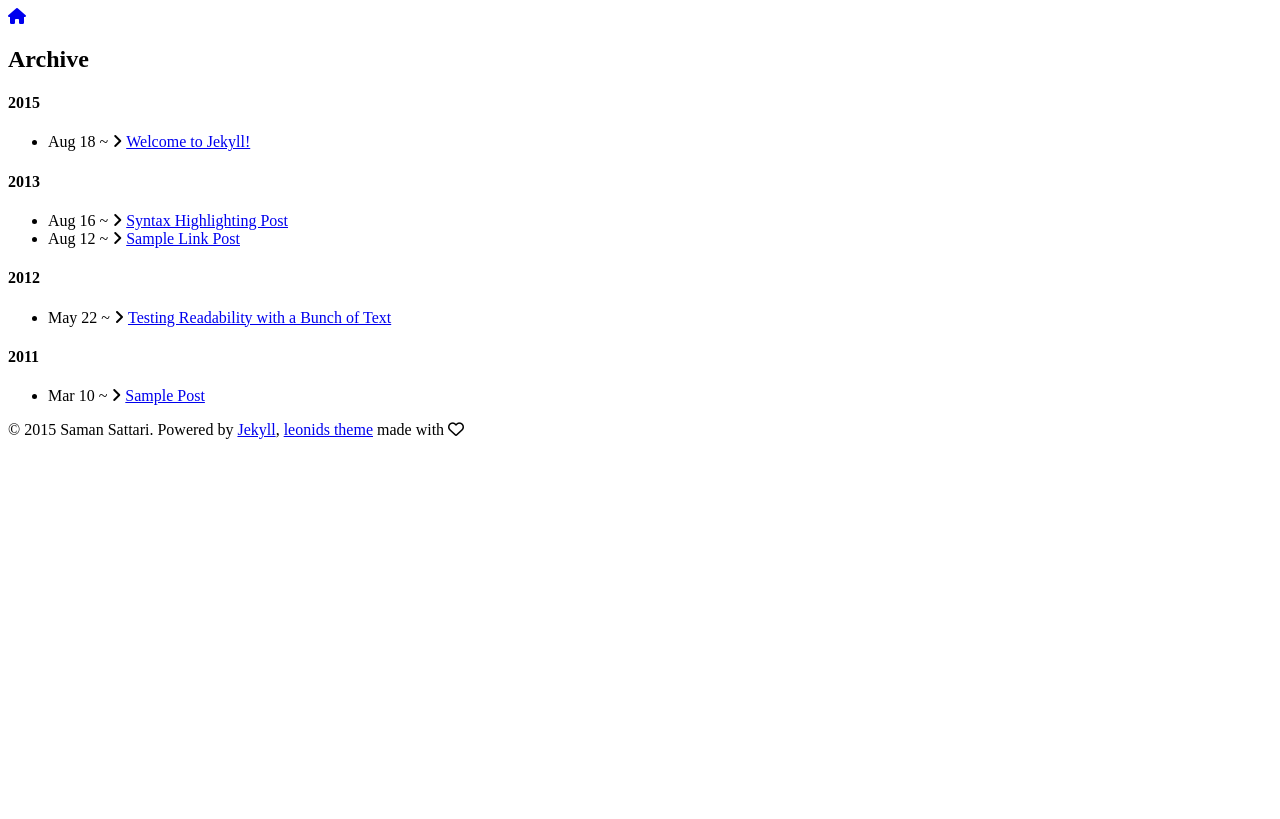
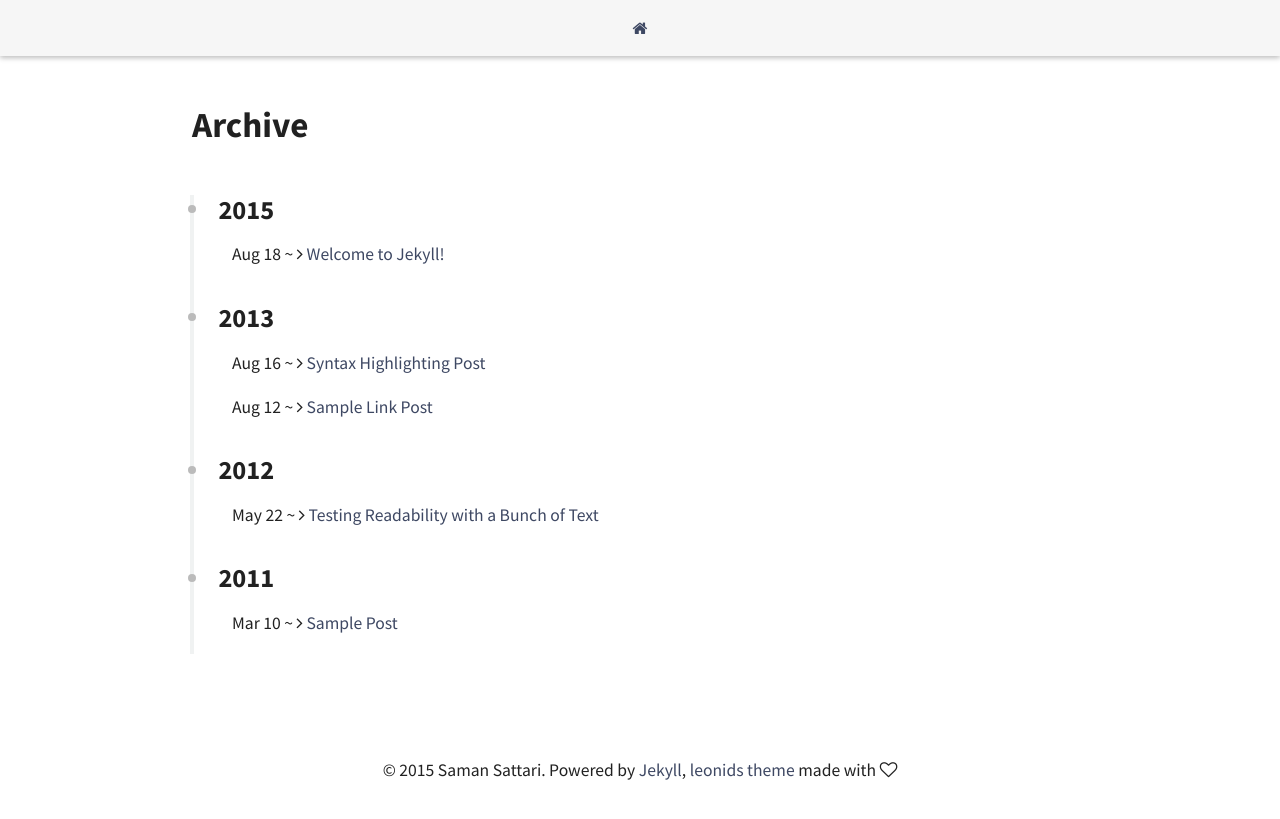
Before and after one commit to SamanSattari/CodeExplore, a Jekyll site: the page built from archive.html, in a window 1280 px wide. Shown: the top 819 px of the page. Built offline with Jekyll 4.4.1, drawn with Linux system fonts in a browser that asks for light colours; nearby versions of some CDN libraries; library files that are not in the unit come from our copies.

```diff
--- a/_includes/head.html
+++ b/_includes/head.html
@@ -7,8 +7,8 @@
   <meta name="description" content="{% if page.excerpt %}{{ page.excerpt | strip_html | strip_newlines | truncate: 160 }}{% else %}{{ site.description }}{% endif %}">
 
   <!-- CSS files -->
-  <link rel="stylesheet" href="css/font-awesome.min.css">
-  <link rel="stylesheet" href="main.css">
+  <link rel="stylesheet" href="{{ site.url }}/css/font-awesome.min.css">
+  <link rel="stylesheet" href="{{ site.url }}/main.css">
 
   <link rel="canonical" href="{{ page.url | replace:'index.html','' | prepend: site.url }}">
   <link rel="alternate" type="application/rss+xml" title="{{ site.title }}" href="{{ "/feed.xml" | prepend: site.url }}" />
```
Also changed, not shown: 9 other files.
